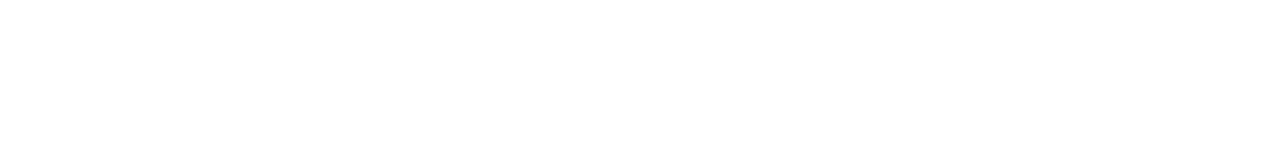
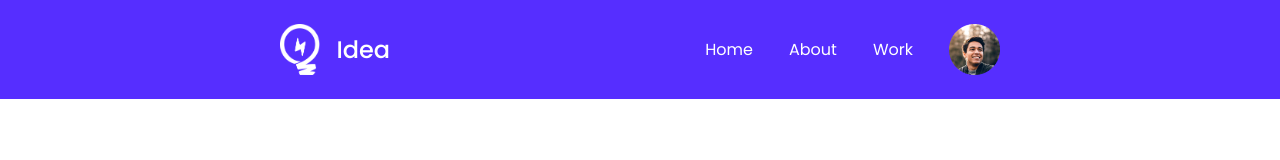
Before and after one commit to yeasinrafee/leader-board, a plain HTML site: page index.html in a window 1280 px wide. Drawn offline with Linux system fonts and the light colour scheme.

Commit message:
Navigation bar desktop

```diff
--- a/index.html
+++ b/index.html
@@ -6,10 +6,40 @@
     <meta name="viewport" content="width=device-width, initial-scale=1.0">
     <title>Leadear Board</title>
 
+    <!-- Font Awesome -->
+    <script src="https://kit.fontawesome.com/459cc4d58c.js" crossorigin="anonymous"></script>
+
     <!-- Stylesheet -->
     <link rel="stylesheet" href="styles.css">
 </head>
 <body>
 
+    <header>
+        <!-- Navigation Section -->
+        <nav>
+            <div class="nav-bar">
+                <div class="nav-logo">
+                    <img src="images/icons/logo.png" alt="Logo image">
+                    <span>Idea</span>
+                </div>
+                <div class="nav-menu">
+                    <ul class="menu-items">
+                        <li class="menu-item">Home</li>
+                        <li class="menu-item">About</li>
+                        <li class="menu-item">Work</li>
+                    </ul>
+                    <img src="images/icons/profile.png" alt="Profile picture">
+                </div>
+            </div>
+        </nav>
+    </header>
+
+    <main>
+
+    </main>
+
+    <footer>
+
+    </footer>
 </body>
 </html>
--- a/styles.css
+++ b/styles.css
@@ -0,0 +1,51 @@
+/* Google fonts */
+@import url('https://fonts.googleapis.com/css2?family=Poppins:wght@400;500;600;700&display=swap');
+
+*{
+    margin: 0;
+    padding: 0;
+    box-sizing: border-box;
+}
+body{
+    font-family: 'Poppins', sans-serif;
+}
+
+/* Navigation Styles */
+.nav-bar{
+    background-color: #562EFF;
+    display: flex;
+    justify-content: space-between;
+    align-items: center;
+
+    padding: 24px 280px;
+}
+.nav-logo{
+    display: flex;
+    align-items: center;
+    gap: 16px;
+}
+.nav-logo img{
+    width: 40.42px;
+    height: 51px;
+}
+.nav-logo span{
+    font-weight: 500;
+    font-size: 24px;
+    color: #FFFFFF;
+}
+
+.nav-menu{
+    display: flex;
+    align-items: center;
+    gap: 36px;
+}
+.menu-items{
+    display: flex;
+    align-items: center;
+    gap: 36px;
+    list-style: none;
+}
+.menu-item{
+    font-size: 16px;
+    color: #FFFFFF;
+}
```
